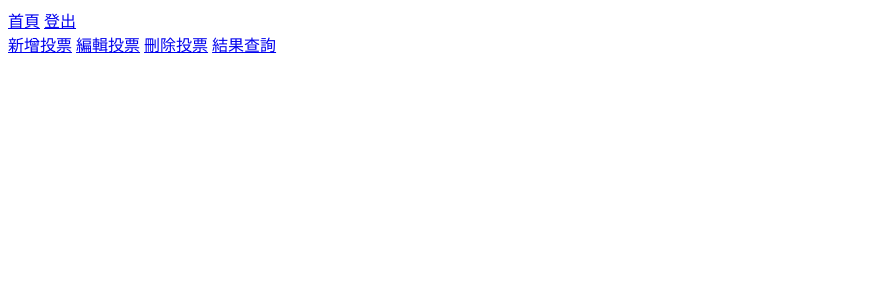
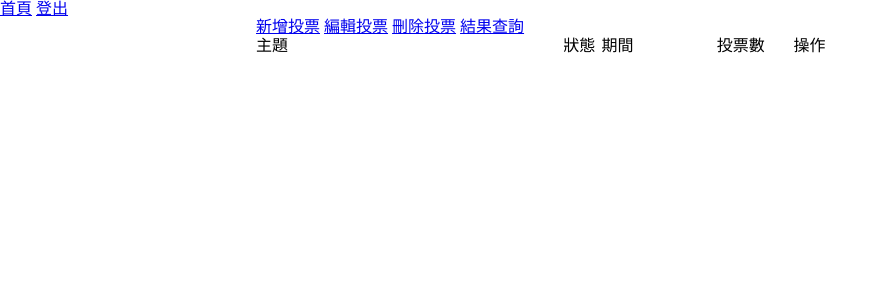
Before and after one commit to hank1234253/vote, a PHP site: page /backend.php in a window 1280 px wide. Shown: the top 300 px of the page, without its empty margins (0-888 px from the left). Run offline with PHP 8.4, Linux system fonts and the light colour scheme; data that the repository does not hold is empty.

Commit message:
後臺編輯系統

```diff
--- a/back/add_vote.php
+++ b/back/add_vote.php
@@ -9,6 +9,7 @@ $tmp = $_GET['option'] ?? 2;
     <meta http-equiv="X-UA-Compatible" content="IE=edge">
     <meta name="viewport" content="width=device-width, initial-scale=1.0">
     <title>Document</title>
+    <link rel="stylesheet" href="https://cdnjs.cloudflare.com/ajax/libs/normalize/8.0.1/normalize.min.css" integrity="sha512-NhSC1YmyruXifcj/KFRWoC561YpHpc5Jtzgvbuzx5VozKpWvQ+4nXhPdFgmx8xqexRcpAglTj9sIBWINXa8x5w==" crossorigin="anonymous" referrerpolicy="no-referrer" />
     <link rel="stylesheet" href="../css/style.css">
     <script src="../js/jquery-3.7.0.min.js"></script>
 </head>
@@ -38,7 +39,6 @@ $tmp = $_GET['option'] ?? 2;
                     <label for="">項目:</label>
                     <input type="text" name="description[]" class="description">
                     <span onclick="addDiv()">+</span>
-                    <span onclick="delDiv(this)">-</span>
                 </div>
                 <div>
                     <label for="">項目:</label>
--- a/backend.php
+++ b/backend.php
@@ -1,3 +1,5 @@
+<?php include_once "db.php";?>
+
 <!DOCTYPE html>
 <html lang="en">
 <head>
@@ -5,6 +7,8 @@
     <meta http-equiv="X-UA-Compatible" content="IE=edge">
     <meta name="viewport" content="width=device-width, initial-scale=1.0">
     <title>管理後台</title>
+    <link rel="stylesheet" href="https://cdnjs.cloudflare.com/ajax/libs/normalize/8.0.1/normalize.min.css" integrity="sha512-NhSC1YmyruXifcj/KFRWoC561YpHpc5Jtzgvbuzx5VozKpWvQ+4nXhPdFgmx8xqexRcpAglTj9sIBWINXa8x5w==" crossorigin="anonymous" referrerpolicy="no-referrer" />
+    <link rel="stylesheet" href="./css/style.css">
 </head>
 <body>
 <header>
@@ -12,11 +16,44 @@
     <a href="login.php">登出</a>
 </header>
 <main>
+<nav>
     <a href='./back/add_vote.php'>新增投票</a>
     <a href='./back/edit_vote.php'>編輯投票</a>
     <a href='./back/del_vote.php'>刪除投票</a>
     <a href='./back/query_vote.php'>結果查詢</a>
-    <a href=''></a>
+</nav>
+<ul class="topic-list">
+    <li class="list-row">
+        <div class="list-item-title">主題</div>
+        <div class="list-item-title">狀態</div>
+        <div class="list-item-title">期間</div>
+        <div class="list-item-title">投票數</div>
+        <div class="list-item-title">操作</div>
+    </li>
+<?php
+    $sql="select * from `topics`";
+    $rows=$pdo->query($sql)->fetchAll(PDO::FETCH_ASSOC);
+    foreach($rows as $row){
+?>
+    <li class="list-row">
+        <div class="list-item"><?=$row['subject'];?></div>
+        <div class="list-item"></div>
+        <div class="list-item">
+          <?=$row['open_time'] . " ~ " . $row['close_time'];?>
+        </div>
+        <div class="list-item"></div>
+        <div class="list-item">
+            <button onclick="location.href='./back/edit_vote.php?id=<?=$row['id']?>'">編輯</button>
+            <button onclick="location.href='./back/del_vote.php?id=<?=$row['id']?>'">刪除</button>
+        </div>
+    </li>
+<?php
+    }
+?>
+</ul>
+
+
+
 </main>
 <footer></footer>
 </body>
--- a/css/style.css
+++ b/css/style.css
@@ -1,15 +1,58 @@
-.time-set>input[type="datetime-local"]{
-    margin: 15px;
-    margin-left: 0;
+*{
+    box-sizing: border-box;
+    margin:0;
+    padding:0;
 }
-.subject{
-    width: 50%;
-    min-width: 350px;
-    height: 40px;
-    font-size: 24px;
-    font-family: '微軟正黑體','Courier New', Courier, monospace;
+.time-set{
+    display:flex;
+    width:70%;
+    min-width:615px;
+    justify-content: space-between;
+}
+.time-item{
+    margin:5px 0;
+}
+.subject-input{
+    font-family: '微軟正黑體',Arial, Helvetica, sans-serif;
+    padding:3px;
+    font-size:16px;
+    width:50%;
 }
 main{
-    width: 60%;
-    margin: 0 auto;
+    width:60%;
+    margin:auto;
 }
+
+.topic-list{
+    list-style-type: none;
+}
+.list-row{
+    display:flex;
+    width:100%;
+}
+.list-row div:not(1){
+    text-align: center;
+}
+.list-item-title:nth-child(1),
+.list-item:nth-child(1){
+    width:40%;
+}
+
+.list-item-title:nth-child(2),
+.list-item:nth-child(2){
+    width:5%;
+}
+
+.list-item-title:nth-child(3),
+.list-item:nth-child(3){
+    width:15%;
+}
+
+.list-item-title:nth-child(4),
+.list-item:nth-child(4){
+    width:10%;
+}
+.list-item-title:nth-child(5),
+.list-item:nth-child(5){
+    width:25%;
+}
--- a/index.php
+++ b/index.php
@@ -5,6 +5,7 @@
     <meta http-equiv="X-UA-Compatible" content="IE=edge">
     <meta name="viewport" content="width=device-width, initial-scale=1.0">
     <title>驚奇投票所</title>
+    <link rel="stylesheet" href="https://cdnjs.cloudflare.com/ajax/libs/normalize/8.0.1/normalize.min.css" integrity="sha512-NhSC1YmyruXifcj/KFRWoC561YpHpc5Jtzgvbuzx5VozKpWvQ+4nXhPdFgmx8xqexRcpAglTj9sIBWINXa8x5w==" crossorigin="anonymous" referrerpolicy="no-referrer" />
 </head>
 <body>
 <header>
```
Also changed, not shown: api/del_vote.php (added, +7 -0 lines), api/edit_vote.php (added, +44 -0 lines), back/del_vote.php (+27 -0 lines), back/edit_vote.php (+80 -0 lines), back/query_vote.php (+13 -0 lines).
